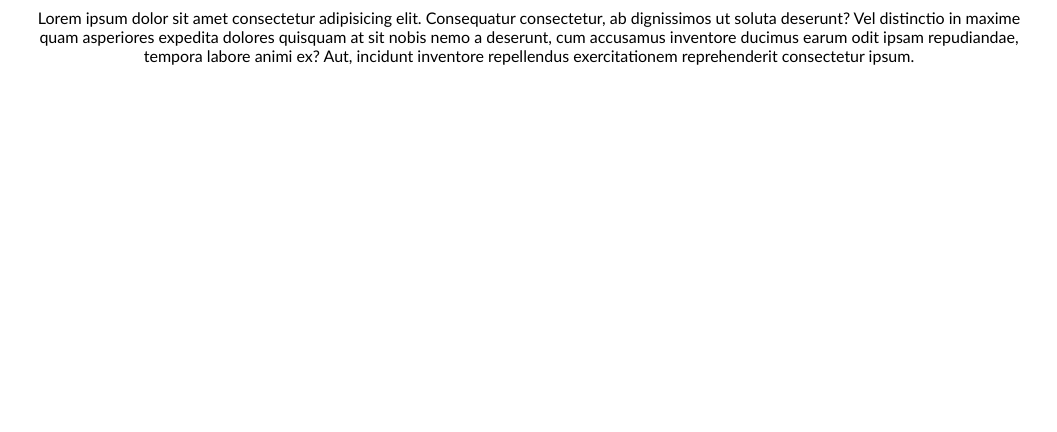
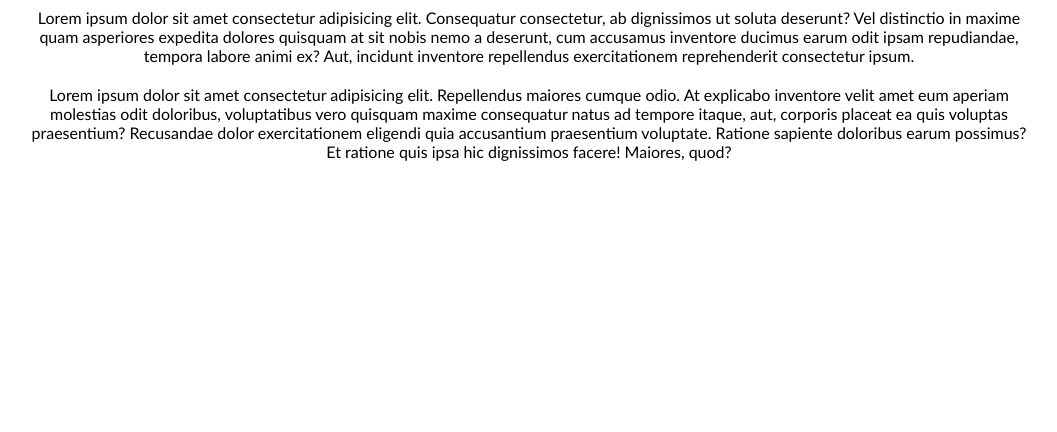
Before and after one commit to isratilma64/my-latest-repo, a plain HTML site: page index.html in a window 1280 px wide. Shown: the part 368-800 px from the top of the page, without its empty margins (111-1168 px from the left). Drawn offline with Linux system fonts and the light colour scheme.

Commit message:
add number

```diff
--- a/index.html
+++ b/index.html
@@ -10,5 +10,8 @@
    <h1>this is my 2nd project</h1>
    <p class="big">😁😁</p>
    <p>Lorem ipsum dolor sit amet consectetur adipisicing elit. Consequatur consectetur, ab dignissimos ut soluta deserunt? Vel distinctio in maxime quam asperiores expedita dolores quisquam at sit nobis nemo a deserunt, cum accusamus inventore ducimus earum odit ipsam repudiandae, tempora labore animi ex? Aut, incidunt inventore repellendus exercitationem reprehenderit consectetur ipsum.</p>
+<p>Lorem ipsum dolor sit amet consectetur adipisicing elit. Repellendus maiores cumque odio. At explicabo inventore velit amet eum aperiam molestias odit doloribus, voluptatibus vero quisquam maxime consequatur natus ad tempore itaque, aut, corporis placeat ea quis voluptas praesentium? Recusandae dolor exercitationem eligendi quia accusantium praesentium voluptate. Ratione sapiente doloribus earum possimus? Et ratione quis ipsa hic dignissimos facere! Maiores, quod?
+</p>
+
 </body>
 </html>
```
